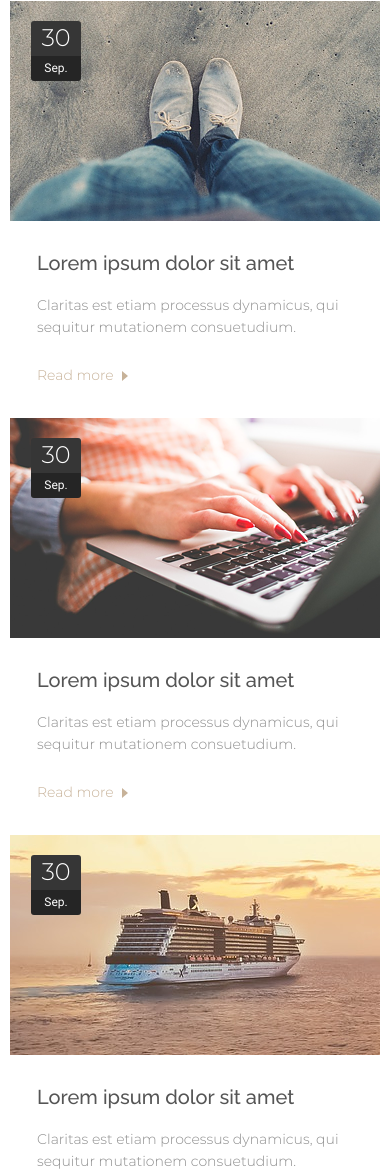
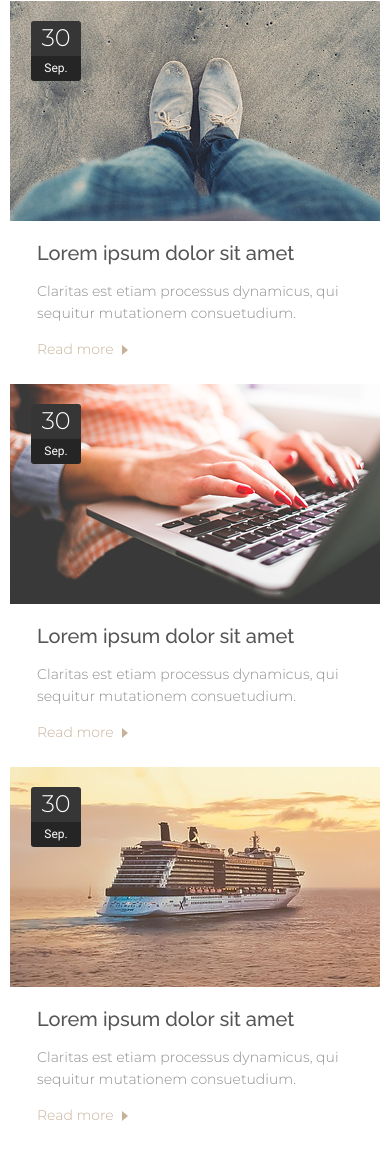
Before and after one commit to alexmatyas/alexmatyas.github.io, a plain HTML site: page index.html in a window 390 px wide. Shown: the part 7127-8302 px from the top of the page. Drawn offline with Linux system fonts and the light colour scheme.

Commit message:
Update posts section

```diff
--- a/css/styles.css
+++ b/css/styles.css
@@ -1208,6 +1208,12 @@ input[type="checkbox"]:checked ~ .top_menu_list {
     .page_stat_list::after {
         margin-bottom: 30px;
     }
+    .post_head {
+        margin: 20px 0 15px 27px;
+    }
+    .post_link {
+        margin: 15px 0 25px 27px;
+    }
     .post_btns {
         margin: 0;
         display: none;
```
